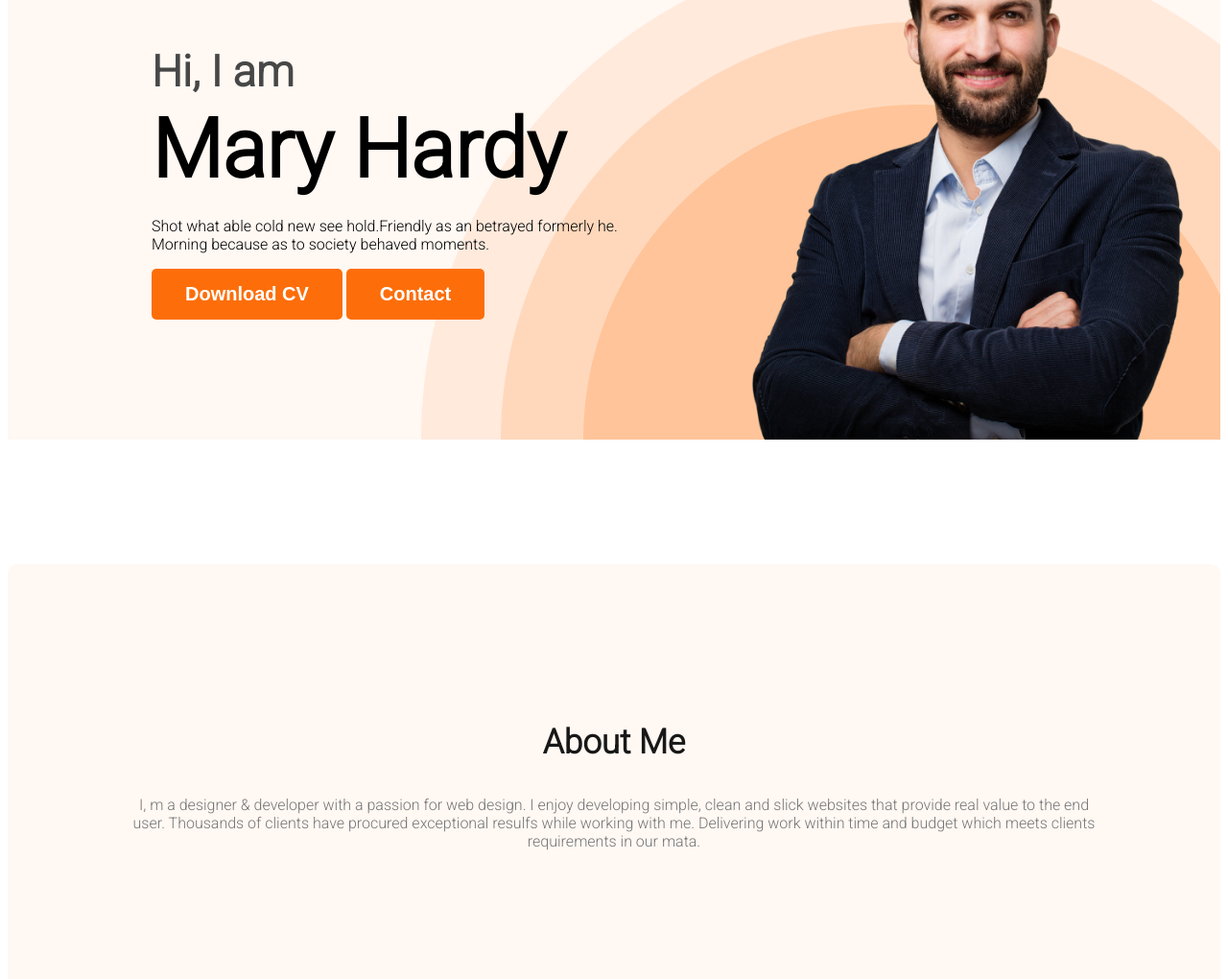
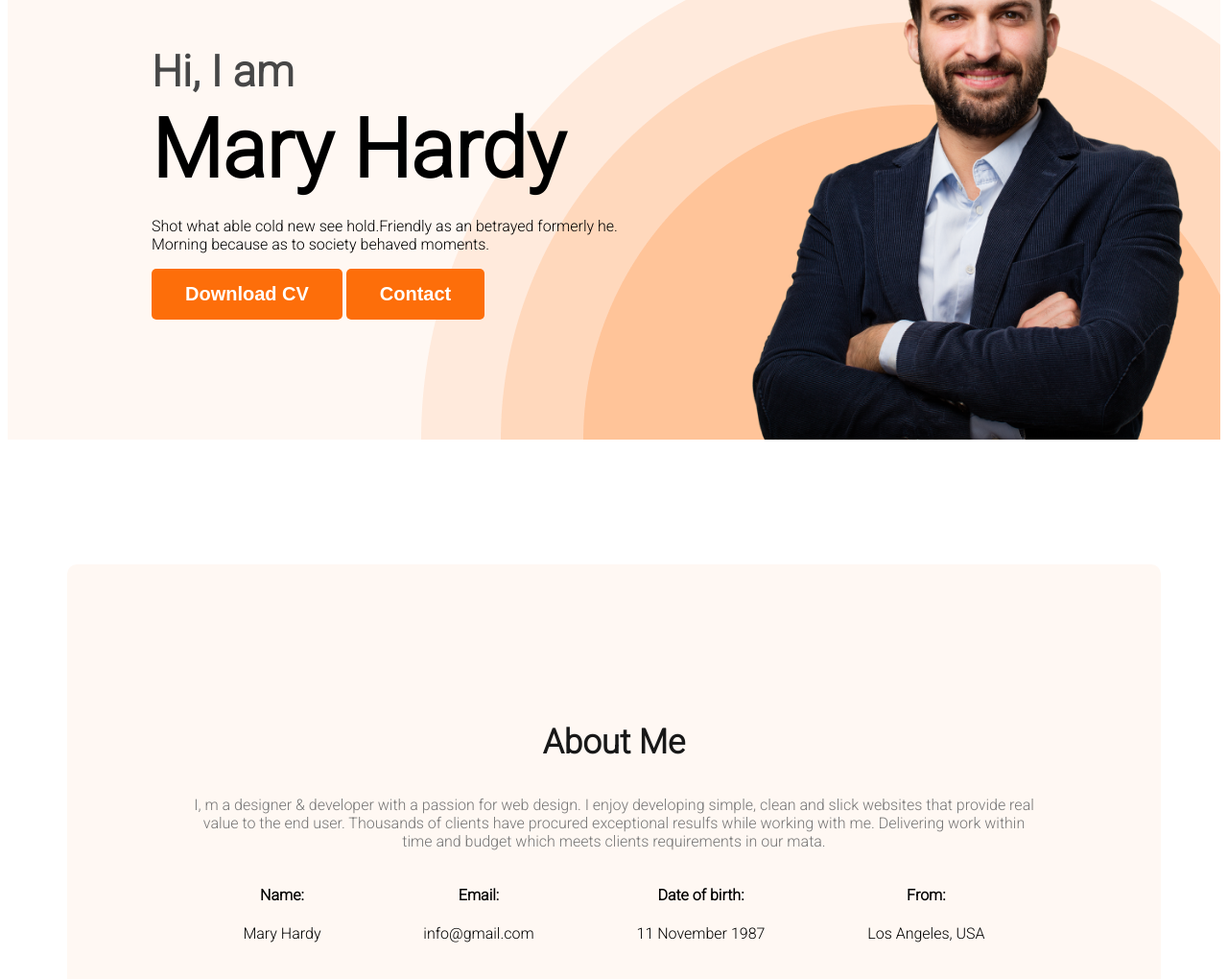
Before and after one commit to rifatjamanmjm/web-developer-portfolio, a plain HTML site: page index.html in a window 1280 px wide. Shown: the part 302-1322 px from the top of the page at 96% size. Drawn offline with Linux system fonts and the light colour scheme.

Commit message:
first commit

```diff
--- a/index.html
+++ b/index.html
@@ -35,6 +35,27 @@
         <section class="about">
             <h3 class="section-title">About Me</h3>
             <p class="section-description">I, m a designer & developer with a passion for web design. I enjoy developing simple, clean and slick websites that provide real value to the end user. Thousands of clients have procured exceptional resulfs while working with me. Delivering work within time and budget which meets clients requirements in our mata.</p>
+            <div class="about-info-container"> <div class="about-info">
+                <h4 class="info-title">Name:
+                     </h4>
+                <p class="info-description">Mary Hardy</p>
+            </div>
+            <div class="about-info">
+                <h4 class="info-title">Email:
+                    </h4>
+                <p class="info-description">info@gmail.com</p>
+            </div>
+            <div class="about-info">
+                <h4 class="info-title">Date of birth:
+                    </h4>
+                <p class="info-description">11 November 1987</p>
+            </div>
+            <div class="about-info">
+                <h4 class="info-title">From:
+                    </h4>
+                <p class="info-description">Los Angeles, USA</p>
+            </div>
+        </div>
         </section>
     </main>
     <footer>
--- a/styles/portfolio.css
+++ b/styles/portfolio.css
@@ -92,7 +92,10 @@ nav a{
     margin-bottom: 20px;
 }
 /*main section  styles*/
-
+main{
+    max-width: 1140px;
+    margin: 0 auto;
+}
 /*About Section styles*/
 .about{
     padding: 130px;
@@ -101,3 +104,10 @@ nav a{
     margin: 130px 0px;
 
 }
+.about-info-container{
+    display: flex;
+    justify-content: space-around;
+}
+.about-info{
+    text-align: center;
+}
```
